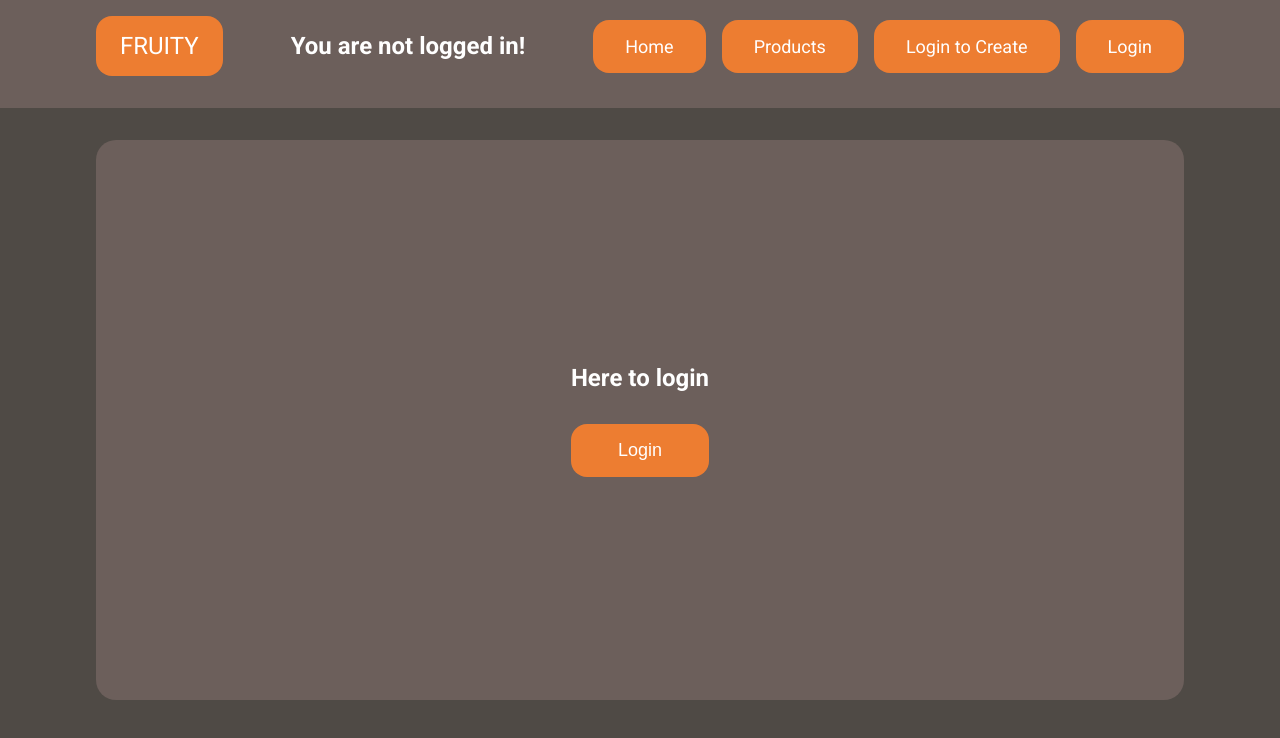
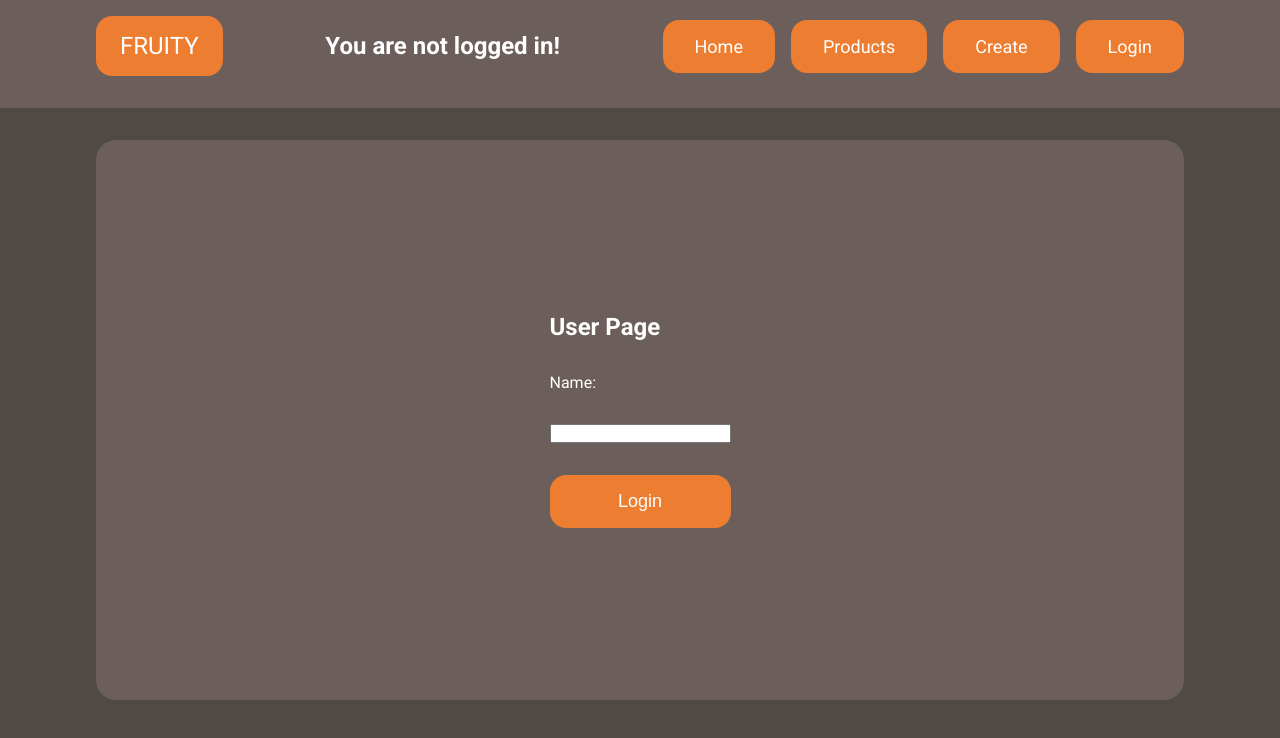
Before and after one commit to Stalkakuma/react-products-school, a React (Vite) app: page /react-products-school/user in a window 1280 px wide. Shown: the top 738 px of the page. Built offline with nearby package versions, Linux system fonts and the light colour scheme; the HTML template or start-up script is replaced by a standard one.

Commit message:
authorization, authentication added

```diff
--- a/src/App.jsx
+++ b/src/App.jsx
@@ -1,3 +1,5 @@
+import Authorization from './components/authentication/Authorization';
+import PERMISSIONS from './components/authentication/permissions';
 import { Dashboard } from './components/Dashboard/Dashboard';
 import { Login } from './components/Login/Login';
 import { NavBar } from './components/NavBar';
@@ -17,9 +19,13 @@ function App() {
         <Routes>
           <Route path="/react-products-school/" element={<Dashboard />} />
           <Route path="/react-products-school/products" element={<ProductList />} />
-          <Route path="/react-products-school/products/:id" element={<ProductDetailed />} />
+          <Route element={<Authorization permissions={[PERMISSIONS.CAN_VIEW_PRODUCTS]} />}>
+            <Route path="/react-products-school/products/:id" element={<ProductDetailed />} />
+          </Route>
           <Route path="/react-products-school/user" element={<Login />} />
-          <Route path="/react-products-school/product-form" element={<ProductCreate />} />
+          <Route element={<Authorization permissions={[PERMISSIONS.CAN_UPDATE_PRODUCTS]} />}>
+            <Route path="/react-products-school/product-form" element={<ProductCreate />} />
+          </Route>
         </Routes>
       </StyledApp>
     </UserProvider>
--- a/src/components/Login/Login.jsx
+++ b/src/components/Login/Login.jsx
@@ -1,14 +1,40 @@
-import { StyledSizingWrapper } from '../../styes/GlobalStyles';
+import { useContext, useState } from 'react';
+import { StyledButton, StyledSizingWrapper } from '../../styes/GlobalStyles';
 import { StyledLoginCard, StyledLoginContainer } from '../../styes/LoginStyles';
-import { LoginButton } from '../LoginButton';
+import { UserContext } from '../../store/UserContext';
 
 export const Login = () => {
+  const [nameInput, setNameInput] = useState('');
+  const { logIn, user, logOut } = useContext(UserContext);
+  const handleInput = (e) => {
+    setNameInput(e.target.value);
+  };
+
+  const handleLogin = () => {
+    logIn(nameInput);
+  };
+
+  const handleLogout = () => {
+    logOut();
+  };
+
   return (
     <StyledLoginContainer>
       <StyledSizingWrapper>
         <StyledLoginCard>
-          <h2>Here to login</h2>
-          <LoginButton>Login</LoginButton>
+          <h2>User Page</h2>
+          {!user && (
+            <>
+              <label>Name:</label>
+              <input onChange={handleInput} value={nameInput} type="text" />
+              <StyledButton onClick={handleLogin}>Login</StyledButton>
+            </>
+          )}
+          {user && (
+            <div>
+              <StyledButton onClick={handleLogout}>Logout</StyledButton>
+            </div>
+          )}
         </StyledLoginCard>
       </StyledSizingWrapper>
     </StyledLoginContainer>
--- a/src/components/LoginButton.jsx
+++ /dev/null
@@ -1,32 +0,0 @@
-import React, { useContext } from 'react';
-import { UserContext } from '../store/UserContext';
-import { StyledButton } from '../styes/GlobalStyles';
-import { useNavigate } from 'react-router-dom';
-
-export const LoginButton = () => {
-  const { user, logIn, logOut } = useContext(UserContext);
-  const navigate = useNavigate();
-  return (
-    <>
-      {user ? (
-        <StyledButton
-          onClick={() => {
-            logOut();
-            navigate(-1);
-          }}
-        >
-          Logout
-        </StyledButton>
-      ) : (
-        <StyledButton
-          onClick={() => {
-            logIn('Dear User');
-            navigate(-1);
-          }}
-        >
-          Login
-        </StyledButton>
-      )}
-    </>
-  );
-};
--- a/src/components/NavBar.jsx
+++ b/src/components/NavBar.jsx
@@ -14,9 +14,7 @@ export const NavBar = () => {
       <StyledButtonSection>
         <StyledGlobalLink to={'/react-products-school/'}>Home</StyledGlobalLink>
         <StyledGlobalLink to={'/react-products-school/products'}>Products</StyledGlobalLink>
-        <StyledGlobalLink to={user ? '/react-products-school/product-form' : '/react-products-school/user'}>
-          {user ? 'Create' : 'Login to Create'}
-        </StyledGlobalLink>
+        <StyledGlobalLink to={'/react-products-school/product-form'}>Create</StyledGlobalLink>
         <StyledGlobalLink to={'/react-products-school/user'}>{user ? 'Profile' : 'Login'}</StyledGlobalLink>
       </StyledButtonSection>
     </StyledNav>
--- /dev/null
+++ b/src/components/authentication/Authorization.jsx
@@ -0,0 +1,19 @@
+import { useContext } from 'react';
+import { Navigate, Outlet } from 'react-router-dom';
+import { UserContext } from '../../store/UserContext';
+import { Unauthorized } from './Unauthorized';
+
+const Authorization = ({ permissions }) => {
+  const { user } = useContext(UserContext);
+
+  if (user) {
+    const userPermissions = user.permissions;
+    const isAllowed = permissions.some((allowed) => userPermissions.includes(allowed));
+
+    return isAllowed ? <Outlet /> : <Unauthorized />;
+  }
+
+  return <Navigate to="/react-products-school/user/" />;
+};
+
+export default Authorization;
--- /dev/null
+++ b/src/components/authentication/Unauthorized.jsx
@@ -0,0 +1,9 @@
+import { StyledSizingWrapper } from '../../styes/GlobalStyles';
+
+export const Unauthorized = () => {
+  return (
+    <StyledSizingWrapper>
+      <h1 style={{ color: 'var(--card)' }}>You have no permissions to view this page</h1>
+    </StyledSizingWrapper>
+  );
+};
--- /dev/null
+++ b/src/components/authentication/permissions.js
@@ -0,0 +1,6 @@
+const PERMISSIONS = {
+  CAN_UPDATE_PRODUCTS: 'update_product',
+  CAN_VIEW_PRODUCTS: 'read_products',
+};
+
+export default PERMISSIONS;
--- a/src/store/UserContext.jsx
+++ b/src/store/UserContext.jsx
@@ -1,16 +1,25 @@
-import React, { createContext, useState } from 'react';
+import { createContext, useState } from 'react';
+import { useLocation, useNavigate } from 'react-router-dom';
 
 export const UserContext = createContext();
 
 export const UserProvider = ({ children }) => {
   const [user, setUser] = useState(null);
+  const navigate = useNavigate();
+  const location = useLocation();
 
-  const logIn = (username) => {
-    setUser({ name: username });
+  const logIn = (user) => {
+    if (user === 'admin') {
+      setUser({ name: user, permissions: ['update_product'] });
+    } else {
+      setUser({ name: user, permissions: ['read_product'] });
+    }
+    navigate(location.state?.path || '/react-products-school/user');
   };
 
   const logOut = () => {
     setUser(null);
+    navigate('/react-products-school/');
   };
 
   return <UserContext.Provider value={{ user, logIn, logOut }}>{children}</UserContext.Provider>;
```
Also changed, not shown: src/components/authentication/Authentication.jsx (added, +14 -0 lines).
